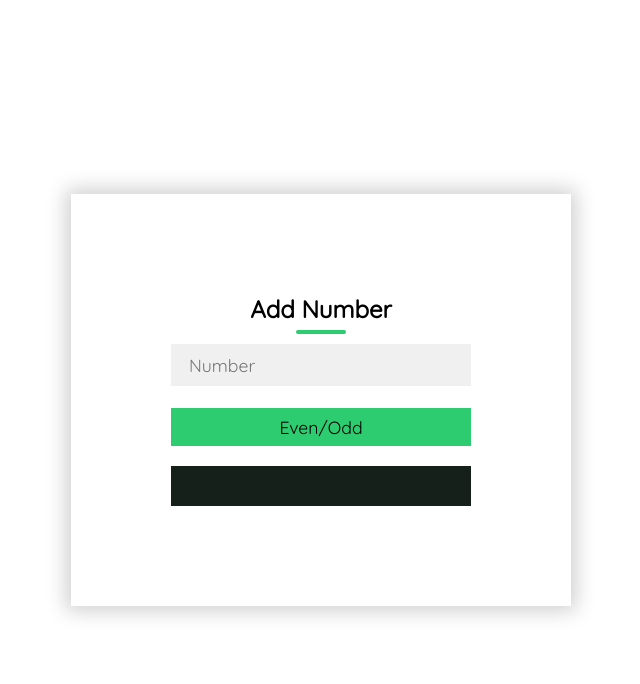
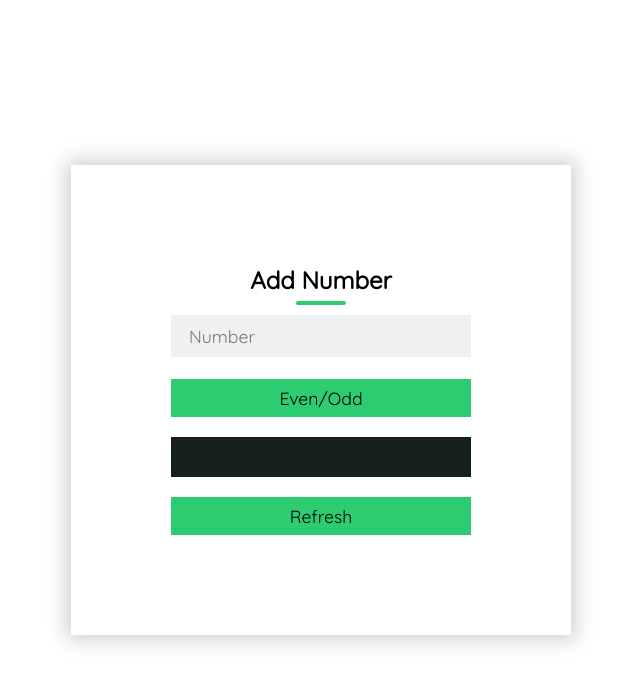
Before and after one commit to NasrinMitu/Even-and-Odd-Number, a plain HTML site: page index.html in a window 1280 px wide. Shown: the whole page, without its empty margins (319-959 px from the left). Drawn offline with Linux system fonts and the light colour scheme.

Commit message:
refresh button added

```diff
--- a/index.html
+++ b/index.html
@@ -24,6 +24,7 @@
           <input type="number" id="field" placeholder="Number" />
           <button id="btn">Even/Odd</button>
           <div id="result"></div>
+          <button id="refresh_btn" onclick="window.location.reload()">Refresh</button>
         </div>
       </div>
     </div>
--- a/style.css
+++ b/style.css
@@ -122,3 +122,19 @@ h2:after {
   color: whitesmoke;
   min-height: 40px;
 }
+
+#refresh_btn {
+  margin-top: 20px;
+  width: 100%;
+  padding: 0.5rem 1rem;
+  font-size: 1.1rem;
+  background-color: #2ecc71;
+  cursor: pointer;
+  outline: none;
+  border: none;
+  transition: 3s;
+}
+
+#refresh_btn:hover {
+  background-color: #2ecc60;
+}
```
